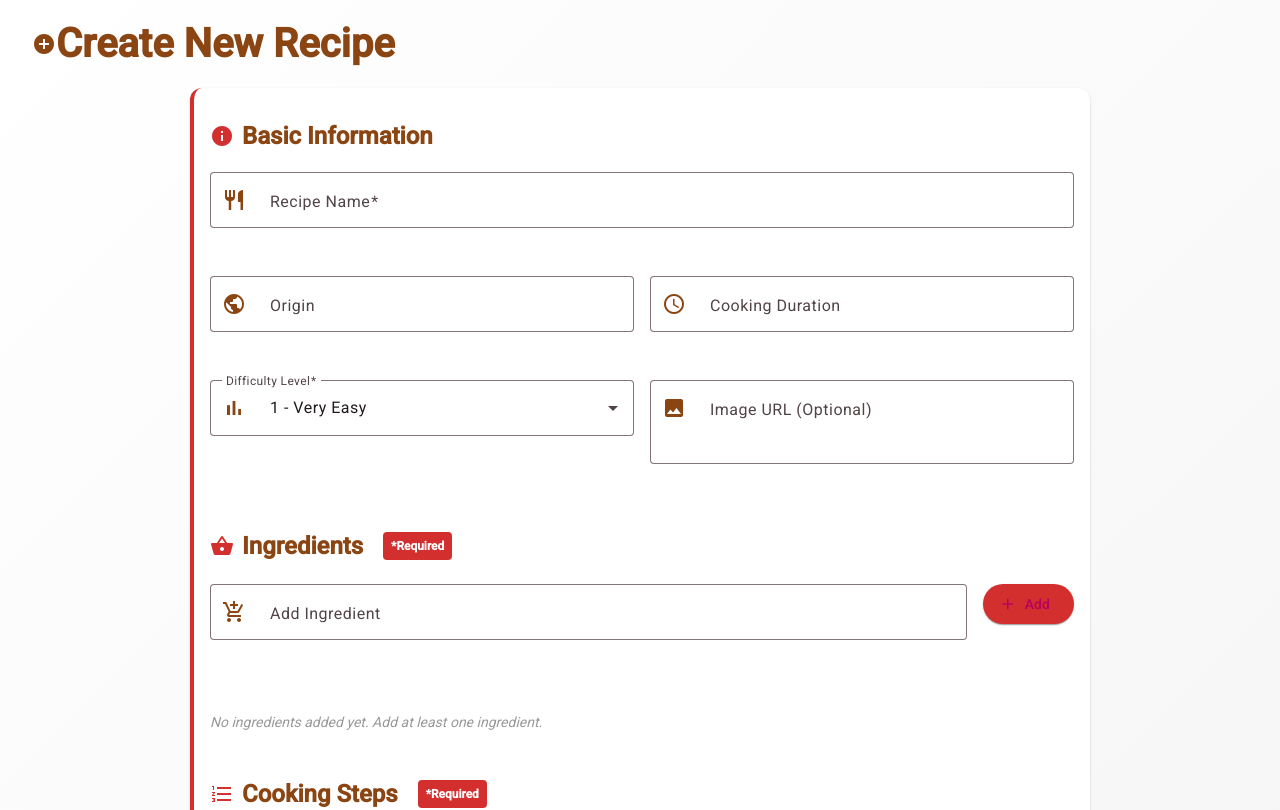
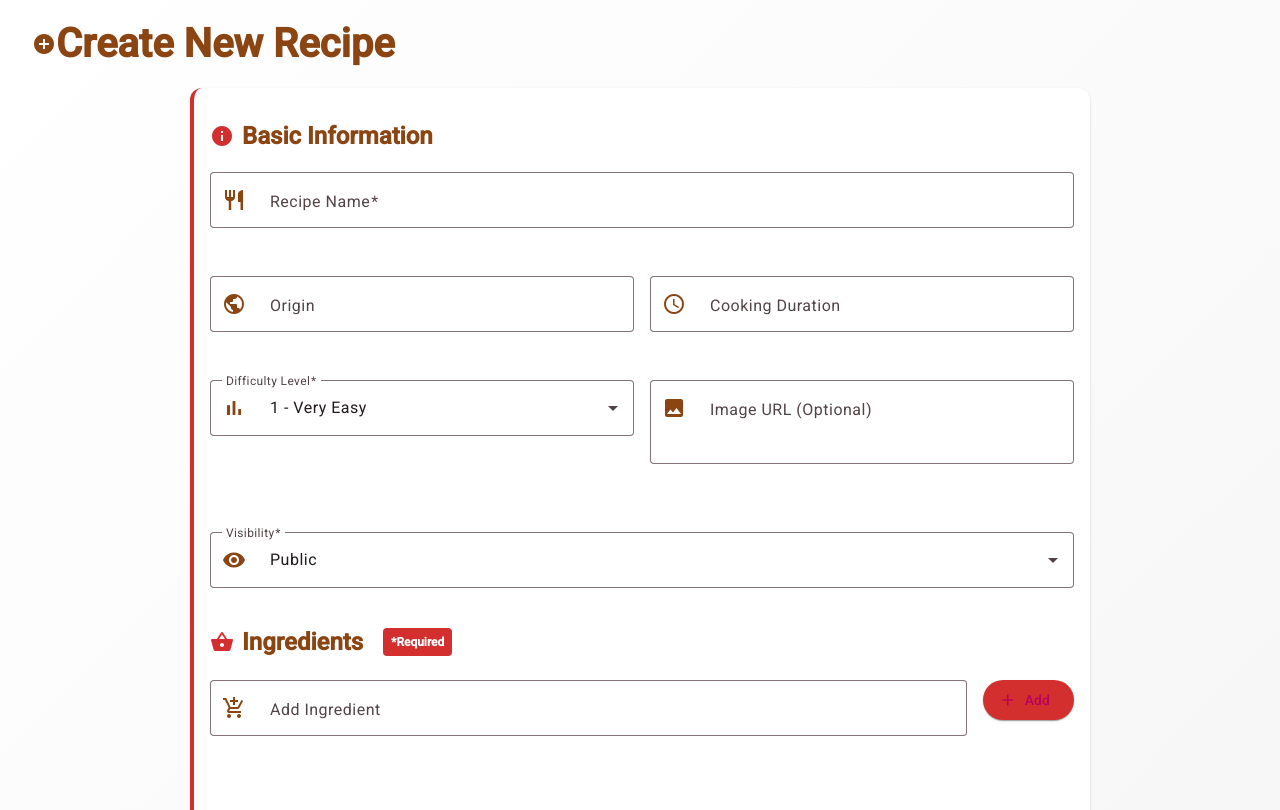
Before and after one commit to GemmaRyan/recipe-app-frontend, an Angular app: page /create in a window 1280 px wide. Shown: the top 810 px of the page. Built offline with nearby package versions, Linux system fonts and the light colour scheme.

Commit message:
Added more to the pages to block users for the visibilities

```diff
--- a/src/app/add-recipe/add-recipe.html
+++ b/src/app/add-recipe/add-recipe.html
@@ -104,6 +104,17 @@
               <input matInput formControlName="imageUrl" placeholder="https://...">
             </mat-form-field>
           </div>
+        </div>
+
+        <div class="half-width-wrapper">
+          <mat-form-field class="half-width" appearance="outline">
+            <mat-label>Visibility</mat-label>
+            <mat-icon matPrefix>visibility</mat-icon>
+            <mat-select formControlName="visibility">
+              <mat-option value="public">Public</mat-option>
+              <mat-option value="private">Private</mat-option>
+            </mat-select>
+          </mat-form-field>
         </div>
 
         <div class="form-section">
--- a/src/app/add-recipe/add-recipe.ts
+++ b/src/app/add-recipe/add-recipe.ts
@@ -66,7 +66,8 @@ export class AddRecipe implements OnInit {
   ]],
   recipe: this.fb.array([], [minArrayLengthValidator(1)]),
   cookingDuration: ['', [numbersSpacesDashesValidator()]],
-      imageUrl: ['']
+  imageUrl: [''],
+  visibility: ['public', Validators.required]
 });
   }
 
--- a/src/app/allrecipes/allrecipes.html
+++ b/src/app/allrecipes/allrecipes.html
@@ -158,6 +158,11 @@
           </span>
         </div>
 
+        <div class="visibility-badge" *ngIf="recipe.visibility">
+          <mat-icon>{{ recipe.visibility === 'public' ? 'public' : 'lock' }}</mat-icon>
+          <span>{{ recipe.visibility === 'public' ? 'Public' : 'Private' }}</span>
+        </div>
+
         <div class="view-count" *ngIf="isAdmin()">
           <mat-icon>bar_chart</mat-icon>
           <span>Views: <strong>{{ recipe.viewCount || 0 }}</strong></span>
--- a/src/app/allrecipes/allrecipes.scss
+++ b/src/app/allrecipes/allrecipes.scss
@@ -341,3 +341,19 @@ mat-icon {
     color: #8b4513;
   }
 }
+
+.visibility-badge {
+  display: inline-flex;
+  align-items: center;
+  gap: 0.35rem;
+  margin-top: 0.5rem;
+  font-size: 0.8rem;
+  color: #6d4c41;
+
+  mat-icon {
+    font-size: 16px;
+    width: 16px;
+    height: 16px;
+    color: #8b4513;
+  }
+}
--- a/src/app/edit-recipes/edit-recipe.html
+++ b/src/app/edit-recipes/edit-recipe.html
@@ -109,6 +109,17 @@
                 <input matInput formControlName="imageUrl" placeholder="https://...">
               </mat-form-field>
             </div>
+          </div>
+
+          <div class="half-width-wrapper">
+            <mat-form-field class="half-width" appearance="outline">
+              <mat-label>Visibility</mat-label>
+              <mat-icon matPrefix>visibility</mat-icon>
+              <mat-select formControlName="visibility">
+                <mat-option value="public">Public</mat-option>
+                <mat-option value="private">Private</mat-option>
+              </mat-select>
+            </mat-form-field>
           </div>
 
           <div class="form-section">
--- a/src/app/edit-recipes/edit-recipes.ts
+++ b/src/app/edit-recipes/edit-recipes.ts
@@ -80,7 +80,8 @@ export class EditRecipes implements OnInit {
       ]],
       recipe: this.fb.array([], [minArrayLengthValidator(1)]),
       cookingDuration: ['', [numbersSpacesDashesValidator()]],
-      imageUrl: ['']
+      imageUrl: [''],
+      visibility: ['public', Validators.required]
     });
   }
 
--- a/src/services/services.ts
+++ b/src/services/services.ts
@@ -16,6 +16,7 @@ export interface Recipe {
   createdByUsername?: string;
   viewCount?: number;
   lastViewedAt?: string;
+  visibility?: 'public' | 'private';
 }
 
 @Injectable({
@@ -91,4 +92,15 @@ export class RecipeService {
   getTopViewedRecipe(): Observable<Recipe> {
     return this.http.get<Recipe>(`${this.apiUrl}/top-viewed`);
   }
+  addFavourite(recipeId: string): Observable<any> {
+    return this.http.post(`${environment.apiUri}/auth/favourites/${recipeId}`, {});
+  }
+
+  removeFavourite(recipeId: string): Observable<any> {
+    return this.http.delete(`${environment.apiUri}/auth/favourites/${recipeId}`);
+  }
+
+  getFavourites(): Observable<Recipe[]> {
+    return this.http.get<Recipe[]>(`${environment.apiUri}/auth/favourites`);
+  }
 }
```
Lines whose indentation alone changed are shown as unchanged.
